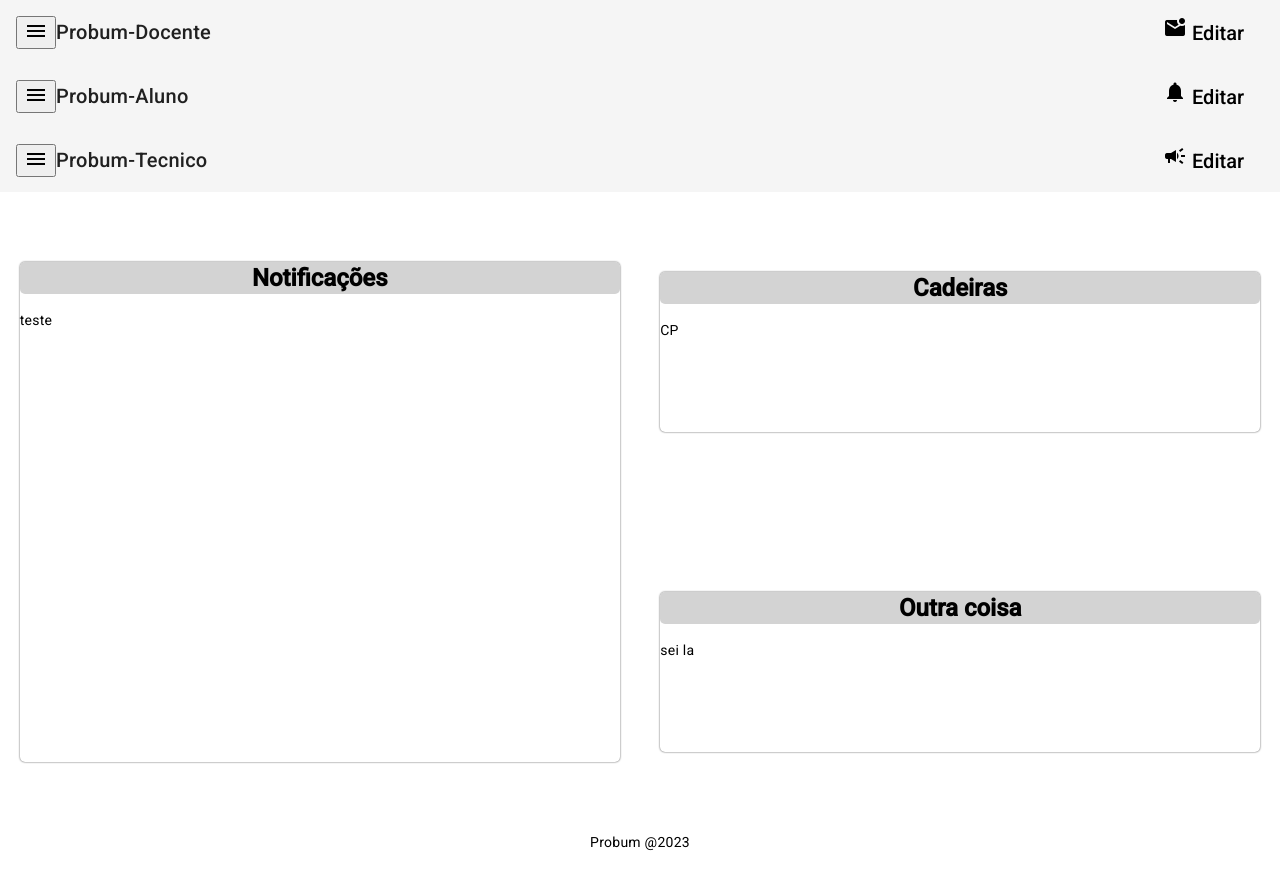
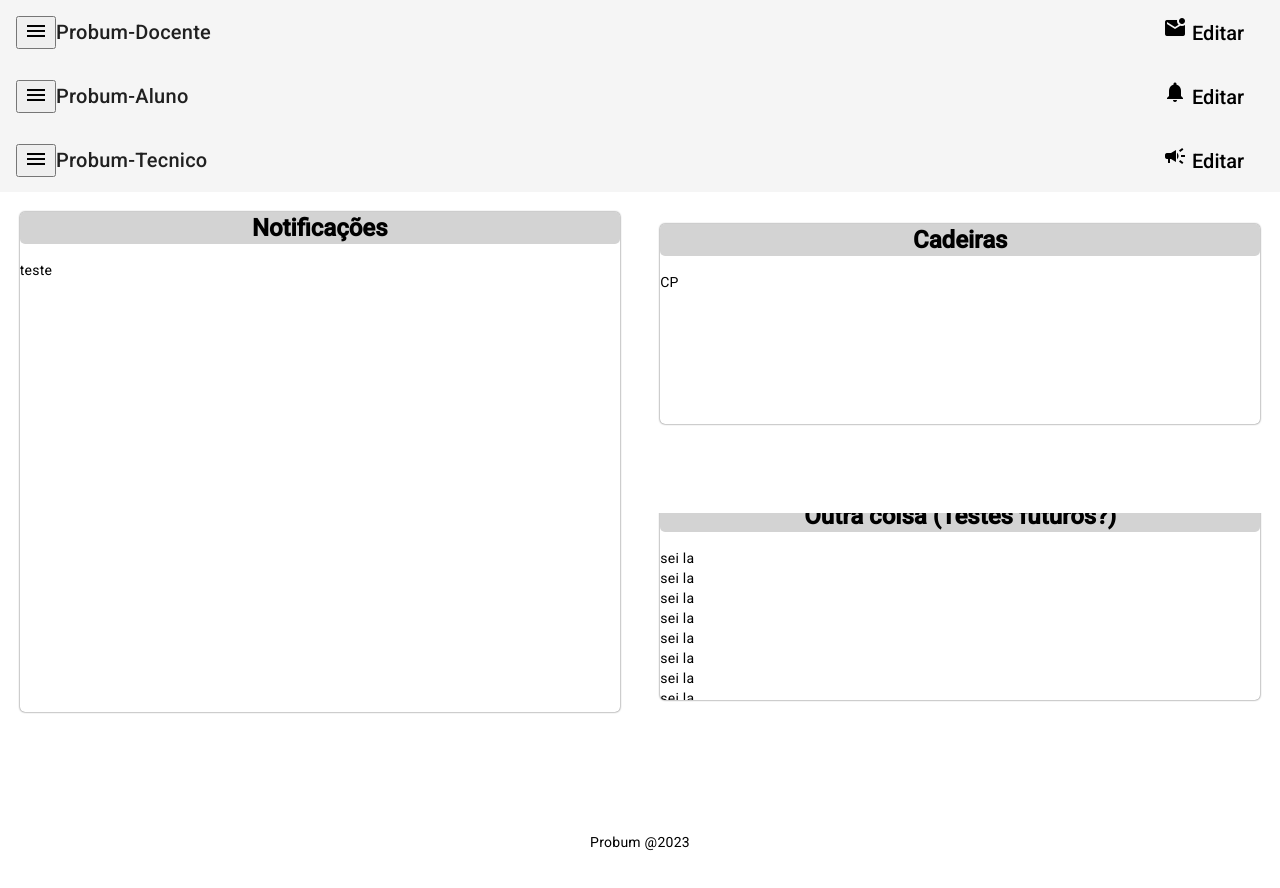
Before and after one commit to telmomaciel9/RAS-Project, an Angular app in the folder Probum/: page /home in a window 1280 px wide. Shown: the top 888 px of the page. Built offline with nearby package versions, Linux system fonts and the light colour scheme.

Commit message:
Alteraçoes post login

```diff
--- a/Probum/src/app/homepage/homepage.component.css
+++ b/Probum/src/app/homepage/homepage.component.css
@@ -9,7 +9,6 @@
     justify-content: center;
     height: 100vh;
     padding: 0px;
-
 }
 
 .login-form{
--- a/Probum/src/app/inicio/inicio.component.css
+++ b/Probum/src/app/inicio/inicio.component.css
@@ -5,6 +5,7 @@
     border-radius: 5px;
     height: 500px;
     width: 600px;
+    top:-50px;
     box-shadow: 0px 0px 2px 0px rgba(0,0,0,0.75);
 }
 
@@ -13,7 +14,8 @@
     min-height: 0px;
     background-color: #fff;
     border-radius: 5px;
-    height: 160px;
+    height: 200px;
     width: 600px;
+    top:-28px;
     box-shadow: 0px 0px 2px 0px rgba(0,0,0,0.75);
 }
--- a/Probum/src/app/inicio/inicio.component.html
+++ b/Probum/src/app/inicio/inicio.component.html
@@ -5,9 +5,12 @@
                 <h1 style="background-color: lightgray; border-radius: 5px; text-align:center; font-weight: bold;">
                     Notificações
                 </h1>
+                <div style="overflow-y: auto;">
                     <div>
                         teste
                     </div>
+                </div>
+
             </mat-card>
         </mat-grid-tile>
 
@@ -16,20 +19,71 @@
                 <h1 style="background-color: lightgray; border-radius: 5px; text-align:center; font-weight: bold;">
                     Cadeiras
                 </h1>
+                <div style="overflow-y: auto;">
                     <div>
                         CP
                     </div>
+                </div>
+
             </mat-card>
         </mat-grid-tile>
 
         <mat-grid-tile>
-            <mat-card class="quadradoDois">
+            <mat-card class="quadradoDois" style="top:-72px;">
                 <h1 style="background-color: lightgray; border-radius: 5px; text-align:center; font-weight: bold;">
-                    Outra coisa
+                    Outra coisa (Testes futuros?)
                 </h1>
+                <div style="overflow-y: auto;">
                     <div>
                         sei la
                     </div>
+                    <div>
+                        sei la
+                    </div>
+                    <div>
+                        sei la
+                    </div>
+                    <div>
+                        sei la
+                    </div>
+                    <div>
+                        sei la
+                    </div>
+                    <div>
+                        sei la
+                    </div>
+                    <div>
+                        sei la
+                    </div>
+                    <div>
+                        sei la
+                    </div>
+                    <div>
+                        sei la
+                    </div>
+                    <div>
+                        sei la
+                    </div>
+                    <div>
+                        sei la
+                    </div>
+                    <div>
+                        sei la
+                    </div>
+                    <div>
+                        sei la
+                    </div>
+                    <div>
+                        sei la
+                    </div>
+                    <div>
+                        sei la
+                    </div>
+                    <div>
+                        sei la
+                    </div>
+                </div>
+
             </mat-card>
         </mat-grid-tile>
     </mat-grid-list>
```
Lines whose indentation alone changed are shown as unchanged.
